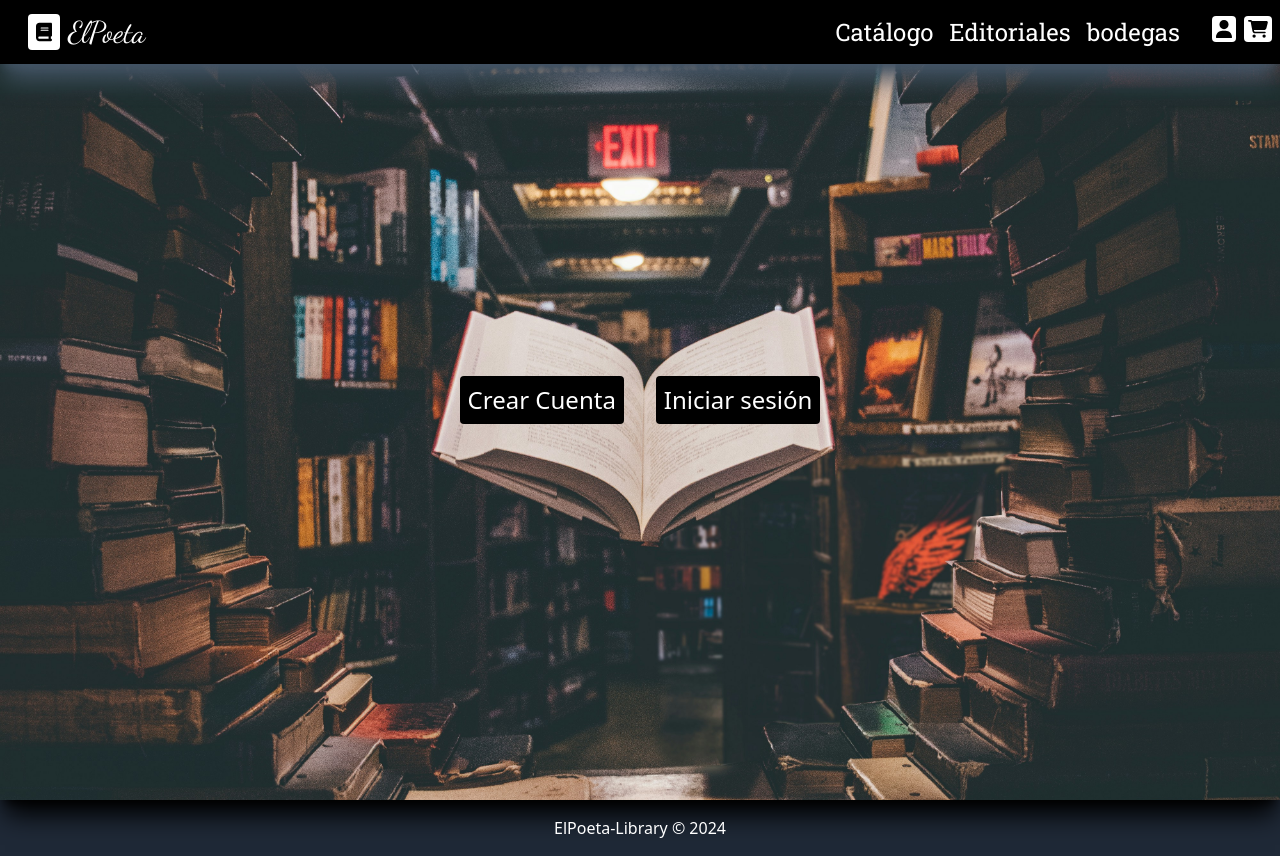
After one commit to PabloVasquezC/DjangoLibrary, a Django app: page /login/ in a window 1280 px wide. The commit adds this page. Run offline with Django 5.2, Linux system fonts and the light colour scheme; some libraries are stand-ins or nearby versions.

Commit message:
adding buttons of logins

```diff
--- a/myapp/urls.py
+++ b/myapp/urls.py
@@ -7,5 +7,6 @@ urlpatterns = [
     path('publishers/', views.publishers, name='publishers'),
     path('catalog/', views.catalog, name='catalog'),
     path('warehouses/', views.warehouses, name='warehouses'),
+    path('login/', views.login, name='login'),
 
 ]
--- a/myapp/views.py
+++ b/myapp/views.py
@@ -36,3 +36,8 @@ def warehouses(request):
         'bodega': bodegas,
         'info_bodega': info_bodega,
     })
+
+def login(request):
+    return render(request, 'myapp/login.html', {
+        'app_name': 'myapp',
+    })
--- a/templates/myapp/base.html
+++ b/templates/myapp/base.html
@@ -46,7 +46,7 @@
                 </ul>
 
                 <!-- user icon -->
-                <a href="{% url 'admin:index' %}">
+                <a href="{% url 'login' %}">
                     <svg class="w-6 text-white bg-white p-1 mx-2 rounded hover:scale-150 transition" xmlns="http://www.w3.org/2000/svg" viewBox="0 0 448 512">
                         <path d="M224 256A128 128 0 1 0 224 0a128 128 0 1 0 0 256zm-45.7 48C79.8 304 0 383.8 0 482.3C0 498.7 13.3 512 29.7 512H418.3c16.4 0 29.7-13.3 29.7-29.7C448 383.8 368.2 304 269.7 304H178.3z"/>
                     </svg>
@@ -75,6 +75,8 @@
             {% block catalog %}{% endblock %}
             {% block warehouses %}{% endblock %}
             {% block cart %}{% endblock %}
+            {% block login %}{% endblock %}
+
 
         </div>
     </header>
--- a/templates/myapp/catalog.html
+++ b/templates/myapp/catalog.html
@@ -62,7 +62,7 @@
 
 <!-- Carrito de compras -->
 <div class="p-4" id="cart">
-    <h1 class="text-2xl font-bold mb-4">Carrito de Compras</h1>
+    <h1 class="text-2xl text-white font-bold mb-4">Carrito de Compras</h1>
     <div id="cart-items" class="bg-white p-4 rounded-lg shadow-lg">
         <p class="text-gray-500">Tu carrito está vacío.</p>
     </div>
--- /dev/null
+++ b/templates/myapp/login.html
@@ -0,0 +1,13 @@
+{% extends 'myapp/base.html' %}
+
+{% block libreria_el_poeta %}{% endblock %}
+{% block descripcion %}{% endblock %}
+
+{% block login %}
+
+<div class="flex">
+    <button class="bg-black text-2xl m-4 p-2 text-white rounded transition hover:bg-white hover:text-black">Crear Cuenta</button>
+    <button class="bg-black text-2xl m-4 p-2 text-white rounded transition hover:bg-white hover:text-black">Iniciar sesión</button>
+</div>
+
+{% endblock %}
```
Also changed, not shown: templates/myapp/cart.html (deleted, +0 -13 lines), db.sqlite3.
